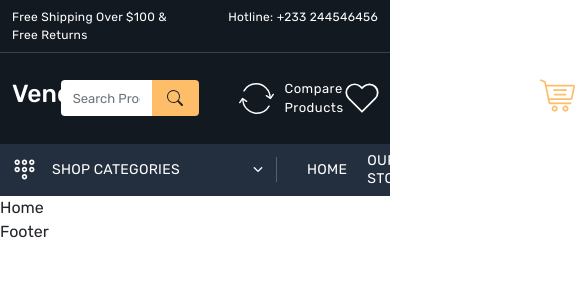
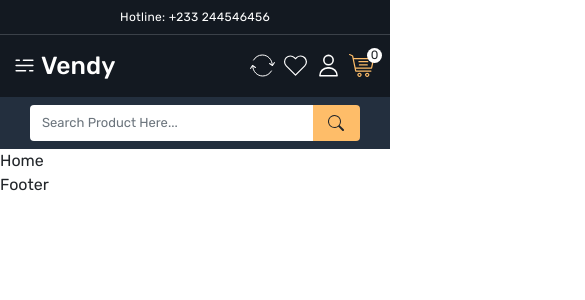
Before and after one commit to KayOhhDee/vendy-frontend, a React (Create React App) app: page / in a window 390 px wide. Shown: the top 300 px of the page, 585 px wide, since content can reach past the window. Built offline with nearby package versions, Linux system fonts and the light colour scheme.

Commit message:
added mobile responsiveness to navbar

```diff
--- a/src/App.css
+++ b/src/App.css
@@ -26,6 +26,10 @@ a {
 }
 
 /* gap start */
+.gap-7 {
+  gap: 7px;
+}
+
 .gap-10 {
   gap: 10px;
 }
@@ -83,10 +87,16 @@ a {
   background-color: var(--color-131921);
 }
 
+.header-bottom .input-group {
+  max-width: 330px;
+}
+
+.header-bottom .input-group input,
 .header-upper .input-group input {
   height: 36px;
 }
 
+.header-bottom .input-group .input-group-text,
 .header-upper .input-group .input-group-text {
   background-color: var(--color-febd69);
 }
@@ -102,7 +112,7 @@ a {
   border-radius: 25px;
   text-align: center;
   vertical-align: middle;
-  margin: 0 3px;
+  margin: 4px 3px 0;
   display: inline-table;
   padding: 2px !important;
   line-height: 12px;
@@ -156,6 +166,7 @@ a {
   border-radius: 0 0 10px 10px;
 }
 
+.nav-drawer ul li,
 .header-bottom .dropdown-menu .dropdown-item {
   display: inline-block;
   width: 100%;
@@ -167,8 +178,60 @@ a {
   text-align: left;
 }
 
+.nav-drawer ul li a:hover,
 .header-bottom .dropdown-menu .dropdown-item:hover {
   background-color: transparent;
   color: var(--color-febd69) !important;
 }
+
+.nav-drawer {
+  background-color: var(--color-131921);
+  max-width: 270px;
+  top: 35px;
+}
+
+.nav-drawer .close-btn {
+  position: absolute;
+  color: #ffffff;
+  background-color: var(--color-232f3e);
+  border: none;
+  left: 269px;
+  height: 32px;
+  width: 32px;
+}
+
+.nav-drawer .close-btn img {
+  height: 32px;
+  width: 32px;
+}
 /* Header End */
+
+/* --------------------------------------------------------------- */
+
+/* MEDIA QUERIES */
+/* Medium devices (tablets, 768px and below) */
+@media (max-width: 768px) {
+  .header-upper .hamburger img,
+  .header-upper .header-upper-links img {
+    width: 30px;
+    height: 30px;
+  }
+}
+
+/* Small devices (landscape phones, 576px and up) */
+@media (max-width: 576px) {
+  .header-upper .hamburger img,
+  .header-upper .header-upper-links img {
+    width: 25px;
+    height: 25px;
+  }
+
+  .header-upper .header-upper-links .badge {
+    width: 15px;
+    padding: 1px !important;
+    line-height: 13px;
+    position: absolute;
+    top: -9px;
+    right: -7px;
+  }
+}
--- a/src/components/Header.js
+++ b/src/components/Header.js
@@ -8,13 +8,13 @@ const Header = () => {
       <header className="header-top-strip py-2">
         <div className="container-xxl">
           <div className="row">
-            <div className="col-6">
-              <p className="text-white mb-0 fs-smallest ls-3">
+            <div className="col-md-6">
+              <p className="text-white mb-0 fs-smallest d-none d-md-block ls-3">
                 Free Shipping Over $100 & Free Returns
               </p>
             </div>
-            <div className="col-6">
-              <p className="text-end text-white mb-0 fs-smallest ls-3">
+            <div className="col-md-6">
+              <p className="text-md-end text-center text-white mb-0 fs-smallest ls-3">
                 Hotline:{" "}
                 <a className="text-white" href="tel:+233 244546456">
                   +233 244546456
@@ -26,13 +26,21 @@ const Header = () => {
       </header>
       <header className="header-upper py-3">
         <div className="container-xxl">
-          <div className="row align-items-center justify-content-between">
-            <div className="col-1">
-              <h2>
+          <div className="d-flex gap-sm-5 align-items-center justify-content-between">
+            <div className="d-flex gap-1 align-items-center">
+              <Link
+                className="hamburger d-md-none d-block"
+                data-bs-toggle="offcanvas"
+                data-bs-target="#nav-drawer"
+                aria-controls="nav-drawer"
+              >
+                <img src="/images/hamburger-menu.svg" alt="" />
+              </Link>
+              <h2 className="mb-0">
                 <Link className="text-white">Vendy</Link>
               </h2>
             </div>
-            <div className="col-5">
+            <div className="w-100 mx-4 d-none d-md-block">
               <div className="input-group">
                 <input
                   type="text"
@@ -41,17 +49,20 @@ const Header = () => {
                   aria-label="Search Product Here.."
                   aria-describedby="basic-addon2"
                 />
-                <span className="input-group-text py-1 px-3 border-0" id="basic-addon2">
+                <span
+                  className="input-group-text py-1 px-3 border-0"
+                  id="basic-addon2"
+                >
                   <BsSearch className="fs-6" />
                 </span>
               </div>
             </div>
-            <div className="col-5">
-              <div className="header-upper-links d-flex align-items-center justify-content-between">
+            <div className="">
+              <div className="header-upper-links d-flex gap-lg-4 gap-2 align-items-center justify-lg-content-between">
                 <div>
                   <Link className="d-flex align-items-center gap-10 text-white">
                     <img src="/images/compare.svg" alt="compare" />
-                    <p className="mb-0 fs-smaller ls-5">
+                    <p className="mb-0 fs-smaller d-none d-lg-block ls-5">
                       Compare <br /> Products
                     </p>
                   </Link>
@@ -59,7 +70,7 @@ const Header = () => {
                 <div>
                   <Link className="d-flex align-items-center gap-10 text-white">
                     <img src="/images/wishlist.svg" alt="wishlist" />
-                    <p className="mb-0 fs-smaller ls-5">
+                    <p className="mb-0 fs-smaller d-none d-lg-block ls-5">
                       Favorite <br /> Wishlist
                     </p>
                   </Link>
@@ -67,17 +78,20 @@ const Header = () => {
                 <div>
                   <Link className="d-flex align-items-center gap-10 text-white">
                     <img src="/images/user.svg" alt="user" />
-                    <p className="mb-0 fs-smaller ls-5">
-                      Log into <br /> My Account
+                    <p className="mb-0 fs-smaller d-none d-lg-block ls-5">
+                      Login <br />
+                      Account
                     </p>
                   </Link>
                 </div>
                 <div>
-                  <Link className="d-flex align-items-start gap-10 text-white">
+                  <Link className="d-flex align-items-start gap-1 text-white position-relative">
                     <img src="/images/cart.svg" alt="cart" />
                     <div className="d-flex flex-column gap-1 align-items-center">
-                      <span className="badge bg-white text-dark p-1 fw-normal fs-smallest p-1">0</span>
-                      <p className="mb-0 fs-small">$500</p>
+                      <span className="badge bg-white text-dark p-1 fw-normal fs-smallest p-1">
+                        0
+                      </span>
+                      <p className="mb-0 fs-small d-none d-md-block">$500</p>
                     </div>
                   </Link>
                 </div>
@@ -88,7 +102,7 @@ const Header = () => {
       </header>
       <header className="header-bottom py-2">
         <div className="container-xxl">
-          <div className="row">
+          <div className="row d-none d-md-flex">
             <div className="col-12">
               <div className="menu-bottom d-flex align-items-center gap-30">
                 <div>
@@ -110,17 +124,26 @@ const Header = () => {
                       aria-labelledby="dropdownMenuButton1"
                     >
                       <li>
-                        <Link className="dropdown-item text-white fs-smaller" to="/">
+                        <Link
+                          className="dropdown-item text-white fs-smaller"
+                          to="/"
+                        >
                           Action
                         </Link>
                       </li>
                       <li>
-                        <Link className="dropdown-item text-white fs-smaller" to="/">
+                        <Link
+                          className="dropdown-item text-white fs-smaller"
+                          to="/"
+                        >
                           Another action
                         </Link>
                       </li>
                       <li>
-                        <Link className="dropdown-item text-white fs-smaller" to="/">
+                        <Link
+                          className="dropdown-item text-white fs-smaller"
+                          to="/"
+                        >
                           Something else here
                         </Link>
                       </li>
@@ -138,8 +161,62 @@ const Header = () => {
               </div>
             </div>
           </div>
+          <div className="w-100 d-md-none d-flex justify-content-center">
+            <div className="input-group">
+              <input
+                type="text"
+                className="form-control py-0 fs-smaller border-0"
+                placeholder="Search Product Here..."
+                aria-label="Search Product Here.."
+                aria-describedby="basic-addon2"
+              />
+              <span
+                className="input-group-text py-1 px-3 border-0"
+                id="basic-addon2"
+              >
+                <BsSearch className="fs-6" />
+              </span>
+            </div>
+          </div>
         </div>
       </header>
+
+      <div
+        className="offcanvas offcanvas-start nav-drawer"
+        tabIndex="-1"
+        id="nav-drawer"
+        aria-labelledby="offcanvasExampleLabel"
+        data-bs-scroll="true"
+        data-bs-backdrop="false"
+      >
+        <button
+          type="button"
+          className="close-btn text-reset"
+          data-bs-dismiss="offcanvas"
+          aria-label="Close"
+        >
+          <img src="/images/close.svg" alt="" />
+        </button>
+        <div className="offcanvas-body p-0">
+          <ul className="list-unstyled">
+            <li>
+              <Link className="text-white fs-smaller" to="/">
+                Action
+              </Link>
+            </li>
+            <li>
+              <Link className="text-white fs-smaller" to="/">
+                Another action
+              </Link>
+            </li>
+            <li>
+              <Link className="text-white fs-smaller" to="/">
+                Something else here
+              </Link>
+            </li>
+          </ul>
+        </div>
+      </div>
     </>
   );
 };
```
Also changed, not shown: public/images/close.svg (added), public/images/hamburger-menu.svg (added).
